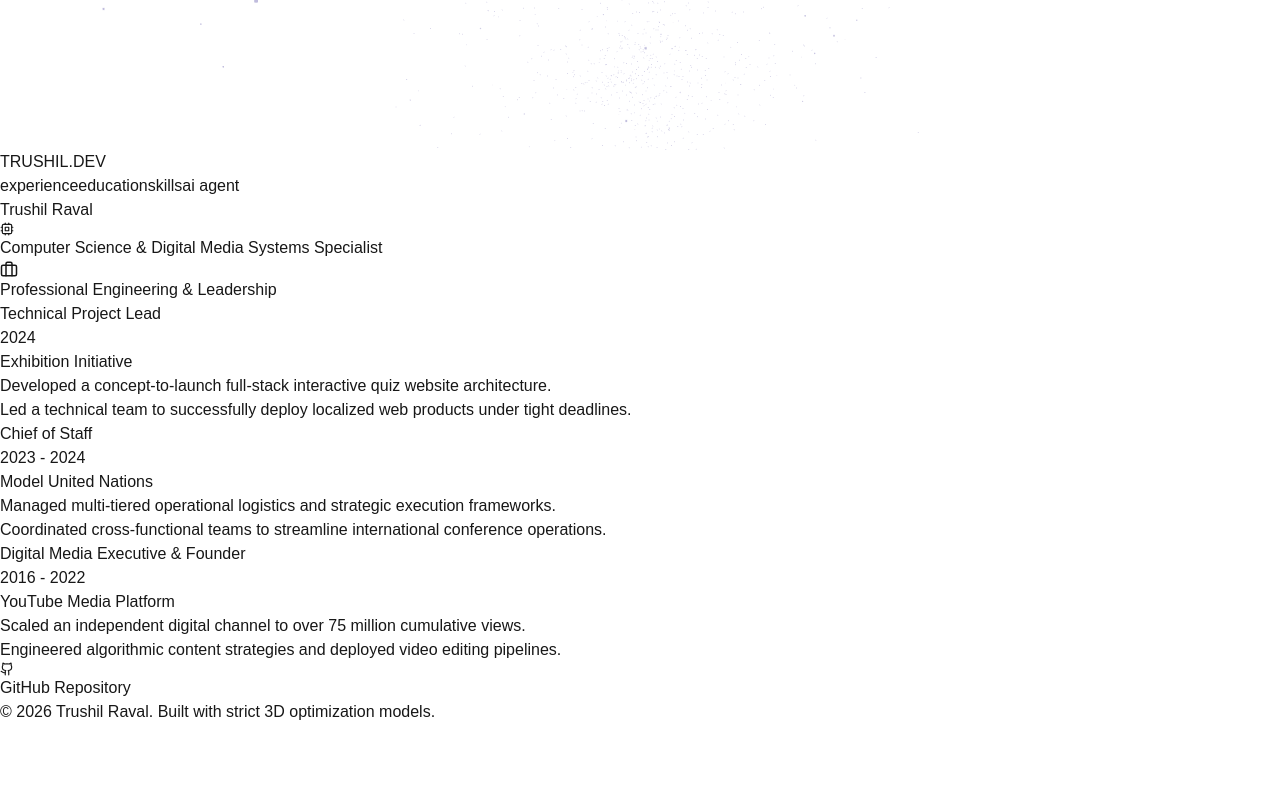
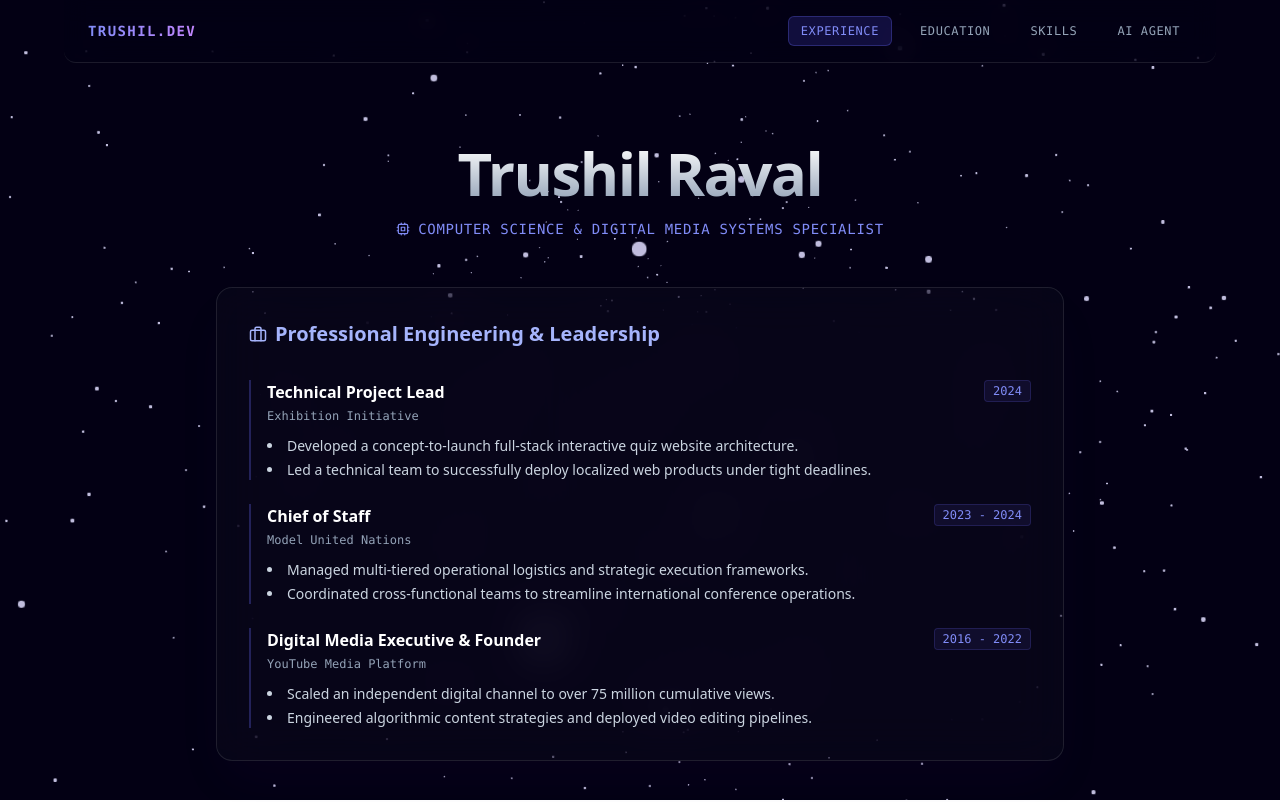
Before and after one commit to trushil232/webtry, a Next.js app: page / in a window 1280 px wide. Shown: the top 802 px of the page. Built offline with nearby package versions, Linux system fonts and the light colour scheme.

Commit message:
feat: inject global tailwind core css file

```diff
--- a/tailwind.config.ts
+++ b/tailwind.config.ts
@@ -1,19 +1,14 @@
-import type { Config } from "tailwindcss";
-
-const config: Config = {
+/** @type {import('tailwindcss').Config} */
+module.exports = {
   content: [
-    "./src/pages/**/*.{js,ts,jsx,tsx,mdx}",
-    "./src/components/**/*.{js,ts,jsx,tsx,mdx}",
-    "./src/app/**/*.{js,ts,jsx,tsx,mdx}",
+    "./app/**/*.{js,ts,jsx,tsx,mdx}",
+    "./pages/**/*.{js,ts,jsx,tsx,mdx}",
+    "./components/**/*.{js,ts,jsx,tsx,mdx}",
+    // If you have a src directory, include it, but based on your project, it's root level:
+    "./src/**/*.{js,ts,jsx,tsx,mdx}",
   ],
   theme: {
-    extend: {
-      colors: {
-        background: "var(--background)",
-        foreground: "var(--foreground)",
-      },
-    },
+    extend: {},
   },
   plugins: [],
-};
-export default config;
+}
```
Also changed, not shown: 3 other files (tests, documents, lock files or other folders).
